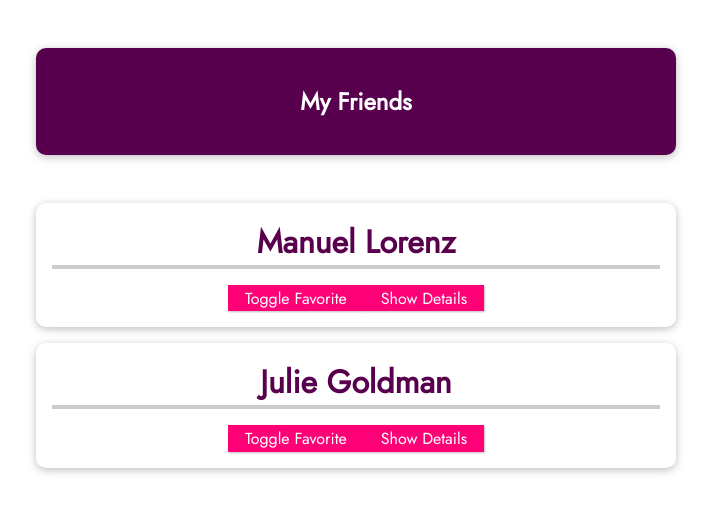
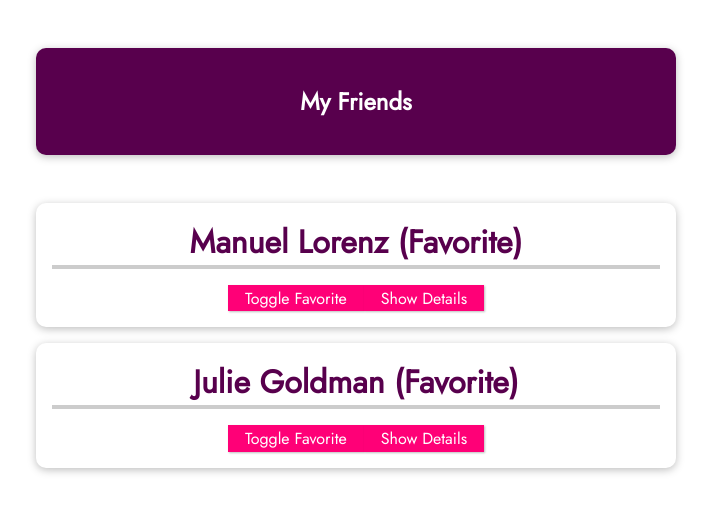
Before and after one commit to michael-kestler/vue-cli-01-a-new-vue-project, a Vue app: page / in a window 1280 px wide. Shown: the top 512 px of the page, without its empty margins (284-995 px from the left). Built offline with nearby package versions, Linux system fonts and the light colour scheme.

Commit message:
removed dummy friend component

```diff
--- a/src/components/FriendContact.vue
+++ b/src/components/FriendContact.vue
@@ -1,6 +1,6 @@
 <template>
 <li>
-    <h2>{{ name }} {{friendIsFavorite === '1' ? '(Favorite)' : ''}}</h2>
+    <h2>{{ name }} {{friendIsFavorite ? '(Favorite)' : ''}}</h2>
     <button @click="toggleFavorite">Toggle Favorite</button>
     <button @click="toggleDetails">{{ detailsAreVisible ? 'Hide' : 'Show'}} Details</button>
     <ul v-if="detailsAreVisible">
@@ -39,13 +39,6 @@
     data(){
         return{
         detailsAreVisible: false,
-        friend: {
-            id: 'manuel',
-            name: 'Manuel Lorenz',
-            phone: '954-749-1358',
-            email: 'manuel@locohost'
-        },
-
         friendIsFavorite: this.isFavorite,
 
         }
@@ -59,11 +52,7 @@
                 this.detailsAreVisible = !this.detailsAreVisible;
             },
             toggleFavorite(){
-                if(this.friendIsFavorite === '1'){
-                    this.friendIsFavorite = '0';
-                } else {
-                    this.friendIsFavorite = '1'
-                }
+               this.friendIsFavorite = !this.friendIsFavorite;
             }
         }
     }
```
